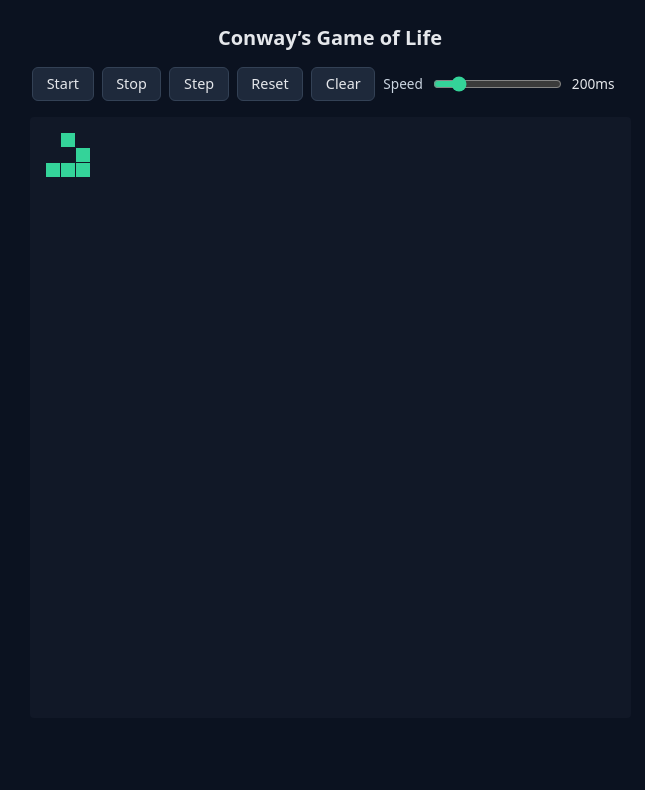
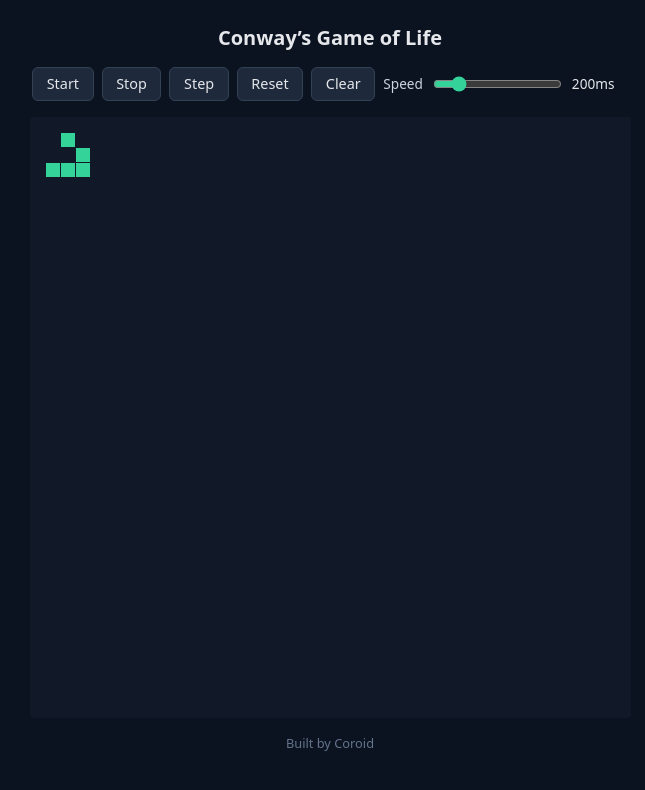
Before and after one commit to COROID-AI/game-of-life, a website with bundled scripts: page index.html in a window 1280 px wide. Shown: the whole page, without its empty margins (310-955 px from the left). Built offline with nearby package versions, Linux system fonts and the light colour scheme.

Commit message:
feat: Address lane review changes
Can you help me add text somewhere "Built by Coroid"
## Lane review context
This follow-up task must modify the integrated lane branch `coroid/factory/plan/5a09447c-create-the-game-of-life-simulation`, not `main`.
Apply fixes on top of the lane branch so they can be re-integrated and re-promoted.

Generated by Coroid

```diff
--- a/index.html
+++ b/index.html
@@ -49,6 +49,8 @@
       </div>
 
       <div id="grid" class="grid-container" aria-label="Game of Life grid"></div>
+
+      <footer class="attribution">Built by Coroid</footer>
     </main>
     <script type="module" src="src/main.js"></script>
   </body>
--- a/src/styles.css
+++ b/src/styles.css
@@ -106,3 +106,10 @@ body {
   outline: 2px solid #34d399;
   outline-offset: 2px;
 }
+
+.attribution {
+  margin: 0;
+  font-size: 0.8rem;
+  color: #64748b;
+  text-align: center;
+}
```
